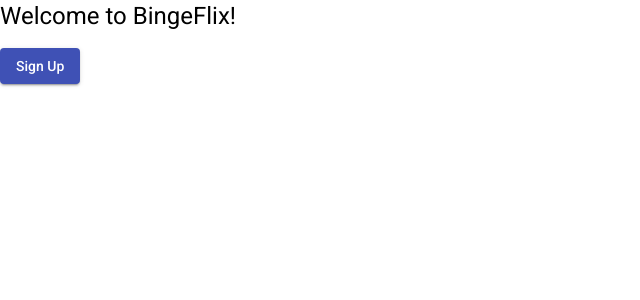
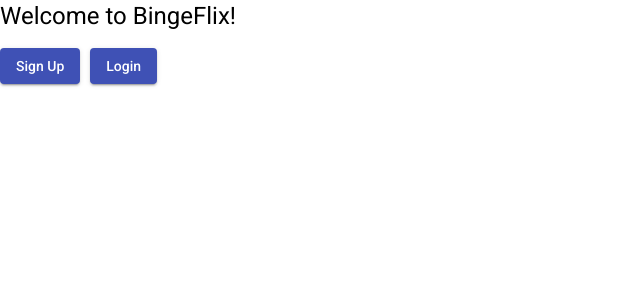
Before and after one commit to farizhaam/BingeFlix-Angular-client, an Angular app: page / in a window 1280 px wide. Shown: the top 300 px of the page, without its empty margins (0-640 px from the left). Built offline with nearby package versions, Linux system fonts and the light colour scheme.

Commit message:
adding button for login

```diff
--- a/src/app/app.component.html
+++ b/src/app/app.component.html
@@ -10,11 +10,11 @@
   >
     Sign Up
   </button>
-  <!-- <button
+  <button
     mat-raised-button
     (click)="openUserLoginDialog()"
     color="primary"
   >
     Login
-  </button> -->
+  </button>
 </div>
```
